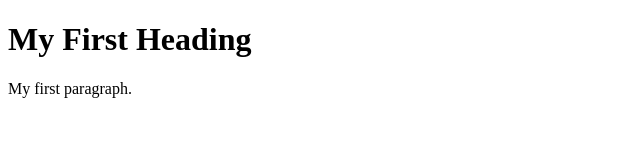
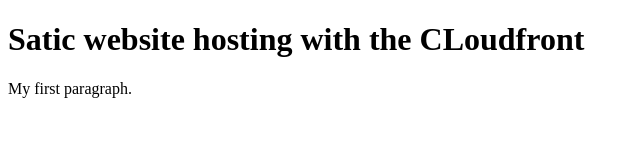
Before and after one commit to Tar-devprep/Aws_cloud, a plain HTML site: page index.html in a window 1280 px wide. Shown: the whole page, without its empty margins (0-640 px from the left). Drawn offline with Linux system fonts and the light colour scheme.

Commit message:
Update index.html

```diff
--- a/index.html
+++ b/index.html
@@ -2,7 +2,7 @@
 <html>
 <body>
 
-<h1>My First Heading</h1>
+<h1>Satic website hosting with the CLoudfront</h1>
 <p>My first paragraph.</p>
 
 </body>
```
